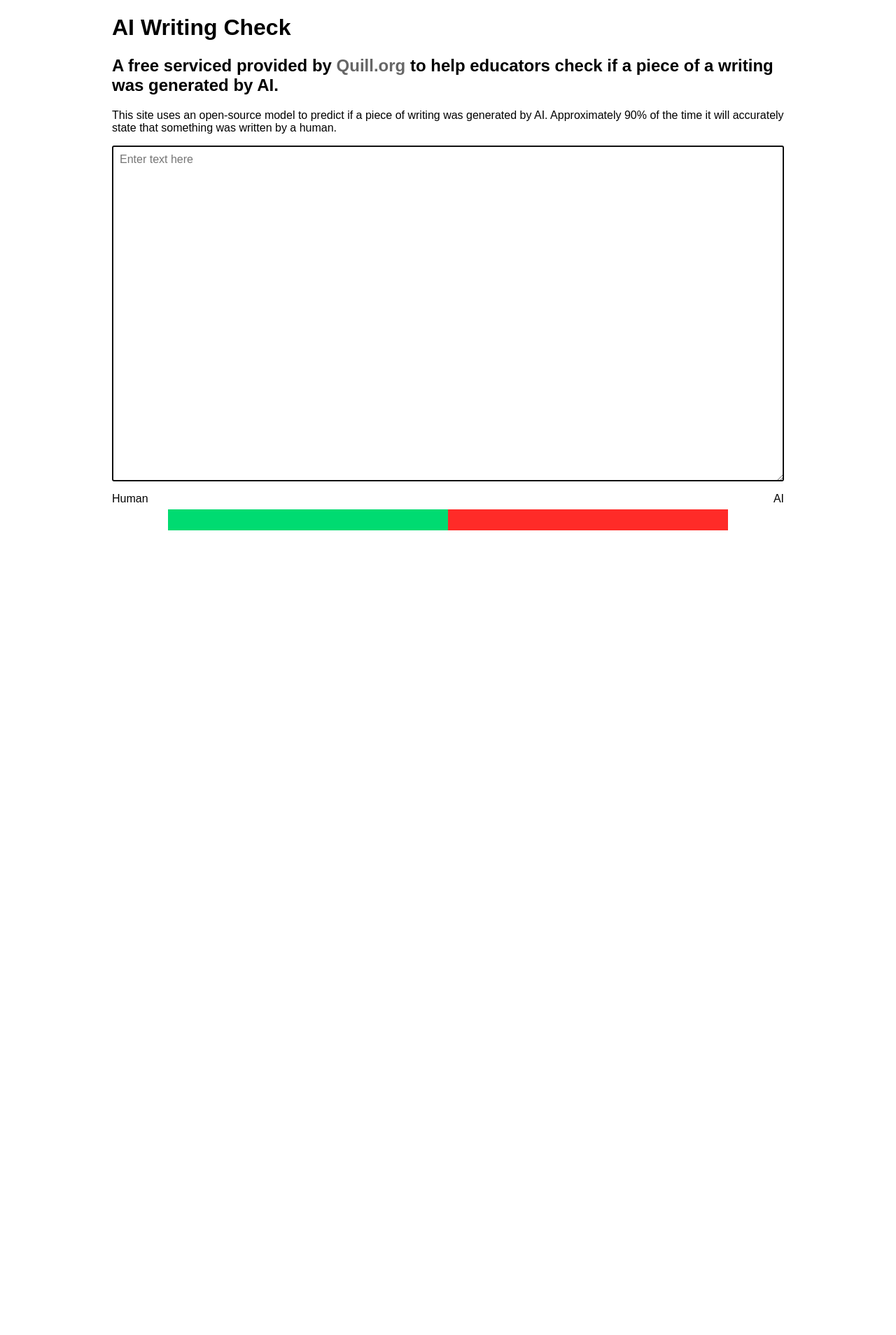
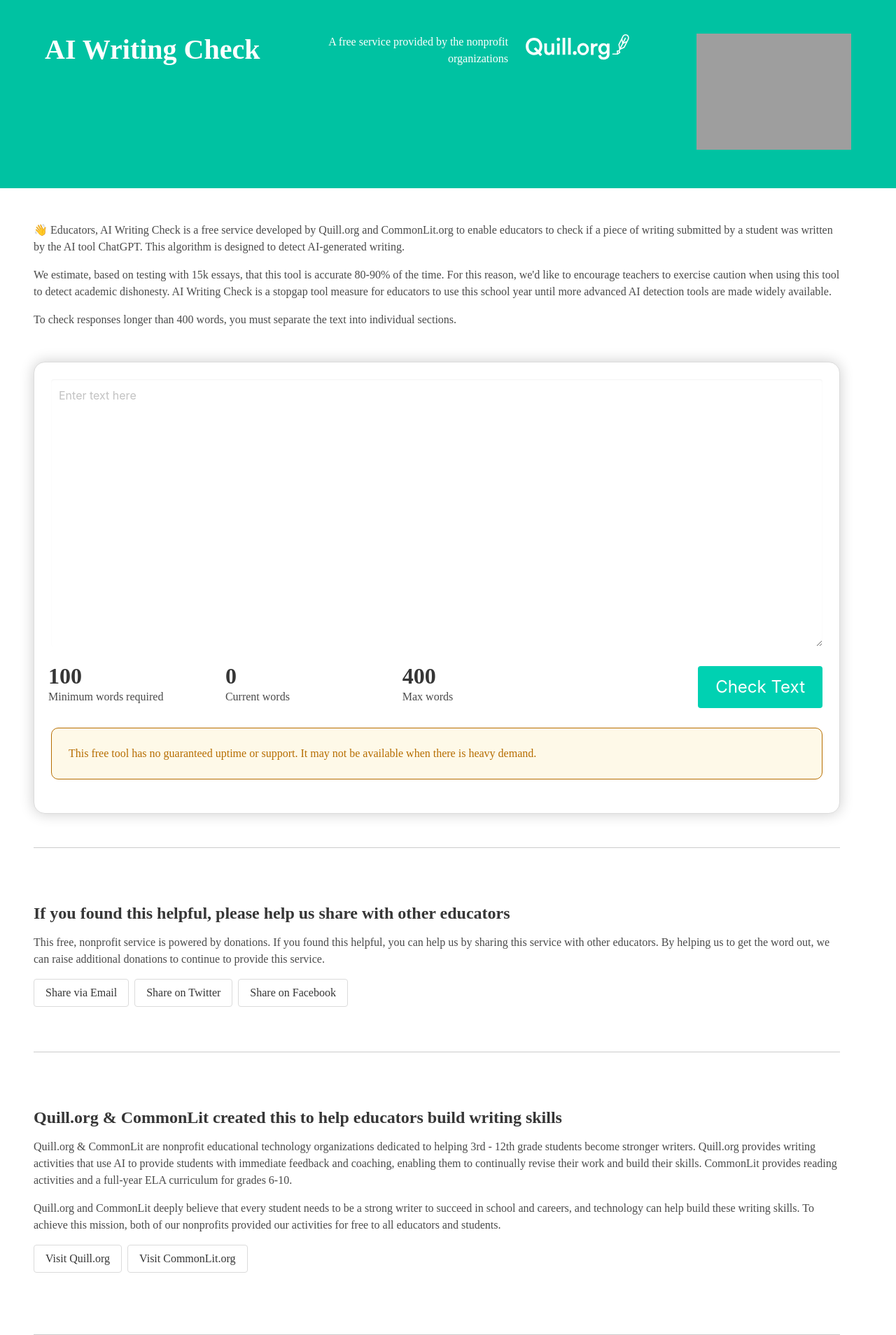
Before and after one commit to empirical-org/AI-Writing-Check, a Flask app: page / in a window 1280 px wide. Shown: the top 1908 px of the page at 70% size. Before the commit the page ends 758 px from the top, so only its background shows below. Run offline with Flask 2, Linux system fonts and the light colour scheme; grey boxes are pictures that could not be loaded.

Commit message:
UI updates (#1)
* Move current index to other page.

* Initial html

* Add some more style.

* Reasonably accurate layout.

* Add icon and links

* Add message boxes.

* Point to blank script.

* Add basic javascript for validating input.

* Add todos for Monday.

* Add missing div.

* Working version of hitting endpoint and show/hide (token redacted).

* Remove comments.

* Point to classify endpoint.

```diff
--- a/app/static/script.js
+++ b/app/static/script.js
@@ -2,6 +2,128 @@
 
 window.addEventListener('load', function () {
 
-  console.log("Hello World!");
+  const textBox = document.getElementById('js-textBox');
+  const form = document.getElementById('js-form');
+  const submitButton = document.getElementById('js-submitButton');
+  const wordCountField = document.getElementById('js-wordCount');
+  const countersBox = document.getElementById('js-counters');
 
+  const feedbackBoxes = document.getElementsByClassName("js-feedback");
+  const warningBox = document.getElementById('js-warning');
+  const processingBox = document.getElementById('js-processing');
+  const humanBox = document.getElementById('js-human');
+  const aiBox = document.getElementById('js-ai');
+
+  const minWords = 5;
+  const maxWords = 400;
+  const endpoint = '/classify'
+  const errorClass = 'errorBox';
+  const validClass = 'validBox';
+  const hideClass = 'hide';
+  const humanLabel = 'Real';
+  const aiLabel = 'Fake';
+
+  form.addEventListener('submit', handleSubmit);
+  textBox.addEventListener('input', handleTyping);
+
+  function handleSubmit(event) {
+    event.preventDefault();
+
+    const count = wordCount();
+
+    if (!countValid(count)) {
+      markInvalid();
+      return
+    }
+
+    markValid();
+
+    console.log('Submit form');
+
+    showBox(processingBox);
+    fetchAndUpdate(textBox.value);
+  }
+
+  function handleTyping(event) {
+
+    const count = wordCount();
+
+    wordCountField.innerHTML = count;
+
+    if (count >= maxWords) {
+      markInvalid()
+      return;
+    }
+
+    if (countValid(count)) {
+      markValid();
+      return;
+    }
+  }
+
+  function countValid(count) {
+    return (count >= minWords || count >= maxWords);
+  }
+
+  function wordCount() {
+    return textBox.value.split(" ").length;
+  }
+
+  function markValid() {
+    countersBox.classList.remove(errorClass);
+    countersBox.classList.add(validClass);
+    submitButton.disabled = false;
+  }
+
+  function markInvalid() {
+    countersBox.classList.add(errorClass);
+    countersBox.classList.remove(validClass);
+    submitButton.disabled = true;
+  }
+
+  function fetchAndUpdate(words) {
+    postData(endpoint, { "instances": [{"data": words}]})
+      .then((data) => {
+        console.log(data); // JSON data parsed by `data.json()` call
+        const result = data.predictions[0];
+        const label = result.label;
+
+        if (label == humanLabel) {
+          showBox(humanBox);
+        }
+
+        if (label == aiLabel) {
+          showBox(aiBox);
+        }
+      })
+      .catch((error) => {
+        console.log(error);
+      });
+  }
+
+  function hideAllBoxes() {
+    Array.from(feedbackBoxes).forEach((el) => {
+      el.classList.add(hideClass);
+    })
+  }
+
+  function showBox(box) {
+    hideAllBoxes();
+    box.classList.remove(hideClass)
+  }
+
+  async function postData(url = '', data = {}) {
+    const token = ""
+    const response = await fetch(url, {
+      method: 'POST',
+      headers: {
+        'Content-Type': 'application/json',
+        'Authorization': `Bearer ${token}`,
+      },
+      redirect: 'follow',
+      referrerPolicy: 'no-referrer',
+      body: JSON.stringify(data)
+    });
+    return response.json(); // parses JSON response into native JavaScript objects
+  }
 });
--- /dev/null
+++ b/app/static/style.css
@@ -0,0 +1,98 @@
+body {
+  font-family: 'Adelle Sans';
+}
+
+section {
+  padding: 80px 0 40px;
+  border-top: 1px solid #ccc;
+}
+
+button {
+  border
+}
+
+header {
+  background: #00C2A2;
+}
+.white-text {
+  color: #fff;
+}
+
+.white-bar {
+  vertical-align: center;
+  font-size: 36px;
+  color: white;
+  padding-left: 5px;
+  padding-right: 5px;
+}
+
+.hide {
+  display: none;
+}
+
+.textarea {
+  border: none;
+}
+.errorBox {
+  color: rgba(235, 79, 71, 1);
+  background-color: rgba(235, 79, 71, 0.1);
+  border: 1px solid rgba(235, 79, 71, 0.54);
+}
+
+.errorBox .title {
+  color: rgba(235, 79, 71, 1);
+}
+
+.validBox {
+  border: 1px solid rgba(0, 194, 162, 1);
+  color: rgba(0, 194, 162, 1);
+  background-color: rgba(0, 194, 162, 0.1);
+}
+
+.validBox .title {
+  color: rgba(0, 194, 162, 1);
+}
+
+.form-section {
+  background: #FFFFFF;
+  border: 1px solid #DCDCDC;
+  box-shadow: 0px 0px 20px rgba(0, 0, 0, 0.2);
+  border-radius: 16px;
+}
+footer {
+  background-color: #fff;
+}
+footer a {
+  display: inline;
+  margin-left: 30px;
+  color: #363636;
+}
+
+.counters {
+  border-radius: 10px;
+}
+
+.processing {
+  border-radius: 10px;
+  background-color: rgba(156, 156, 156, 0.1);
+  border: 1px solid #BBBBBB;
+}
+.human {
+  border: 1px solid rgba(0, 194, 162, 1);
+  border-radius: 10px;
+  color: rgba(0, 194, 162, 1);
+  background-color: rgba(0, 194, 162, 0.1);
+}
+.human h3 {
+  color: rgba(0, 194, 162, 1);
+}
+.ai, .warning {
+  border: 1px solid rgba(182, 109, 0, 1);
+  border-radius: 10px;
+  color: rgba(182, 109, 0, 1);
+  background-color: rgba(253, 241, 198, 0.4);
+}
+
+.ai h3 {
+  color: rgba(182, 109, 0, 1);
+}
--- a/app/templates/index.html
+++ b/app/templates/index.html
@@ -1,176 +1,161 @@
-
-<!doctype html>
+<!DOCTYPE html>
 <html>
 <head>
-<title>AI Writing Check</title>
-<meta charset="utf-8">
-<style type="text/css">
-* {
-    box-sizing: border-box;
-}
-
-body {
-    font-family: sans-serif;
-    margin: 0;
-}
-
-a {
-    text-decoration: none;
-    color: #666;
-}
-
-a:hover {
-    text-decoration: underline;
-}
-
-#container {
-    margin: auto;
-    width: 960px;
-}
-
-#textbox {
-    font-family: sans-serif;
-    font-size: 12pt;
-    width: 100%;
-    height: 480px;
-    padding: 10px 10px;
-    line-height: 1.2f;
-}
-
-.bar-row {
-    height: 30px;
-}
-#real-percentage {
-    width: 80px;
-    vertical-align: top;
-}
-#bar-container {
-    width: 800px;
-    background-color: #ff2b28;
-    line-height: 0.5;
-    position:relative;
-    top:6px;
-}
-#fake-percentage {
-    width: 80px;
-    vertical-align: top;
-}
-#bar {
-    display: inline-block;
-    height: 30px;
-    background-color: #00db71;
-}
-em {
-    font-family: monospace;
-    font-style: normal;
-}
-</style>
+  <meta charset="utf-8">
+  <meta name="viewport" content="width=device-width, initial-scale=1">
+  <title>AI Writing Check</title>
+  <link rel="shortcut icon" type="image/x-icon" href="favicon.ico">
+  <link rel="stylesheet" href="https://cdn.jsdelivr.net/npm/bulma@0.9.4/css/bulma.min.css">
+  <link rel="stylesheet" href="../static/style.css">
 </head>
 <body>
-<div id="container">
-    <h1>AI Writing Check</h1>
-    <h2>A free serviced provided by <a href="https://quill.org">Quill.org</a> to help educators check if a piece of a writing was generated by AI.</h2>
-    <p>
-        This site uses an open-source model to predict if a piece of writing was generated by AI.
-        Approximately 90% of the time it will accurately state that something was written by a human.
-    </p>
-    <textarea id="textbox" placeholder="Enter text here"></textarea>
-    <div><table cellspacing="0" cellpadding="0">
-        <tr class="bar-row" style="vertical-align: bottom;">
-            <td style="text-align: left;">Human</td>
-            <td id="message" style="text-align: center;"></td>
-            <td style="text-align: right;">AI</td>
-        </tr>
-        <tr class="bar-row">
-            <td id="real-percentage" style="text-align: left; vertical-align: bottom;"></td>
-            <td id="bar-container"><div id="bar" style="width: 50%;"></div></td>
-            <td id="fake-percentage" style="text-align: right; vertical-align: bottom;"></td>
-        </tr>
-    </table></div>
-    <p id='feedback'>
-    </p>
-    <p id='input_text'>
-    </p>
-</div>
-<script>
-let textbox = document.getElementById('textbox');
-let last_submit = null;
+  <header class='green py-6'>
+    <div class='container'>
+      <div class='columns'>
+        <div class="column is-4">
+          <div class='title is-2 white-text'>AI Writing Check</div>
+        </div>
+        <div class='column is-3 white-text has-text-right content has-text-left-mobile'>
+          <p>A free service provided
+          by the nonprofit organizations
+          <p>
+        </div>
+        <div class='column'>
+          <img src="../static/images/quill.svg" alt="Quill.org logo">
+        </div>
+        <div class='column'>
+          <img src="../static/images/common_lit.svg" alt="CommonLit logo">
+        </div>
+      </div>
+    </div>
+  </header>
+  <main class='container m-6'>
+    <div class='content my-6'>
+      <p>👋 Educators, AI Writing Check is a free service developed by Quill.org and CommonLit.org to enable educators to check if a piece of writing submitted by a student was written by the AI tool ChatGPT. This algorithm is designed to detect AI-generated writing. </p>
 
-let real_percentage = document.getElementById('real-percentage');
-let fake_percentage = document.getElementById('fake-percentage');
-let bar = document.getElementById('bar');
-let message = document.getElementById('message');
-let feedback = document.getElementById('feedback')
+      <p>We estimate, based on testing with 15k essays, that this tool is accurate 80-90% of the time. For this reason, we'd like to encourage teachers to exercise caution when using this tool to detect academic dishonesty. AI Writing Check is a stopgap tool measure for educators to use this school year until more advanced AI detection tools are made widely available. </p>
 
-function update_graph(result) {
-    if (result === null) {
-        real_percentage.innerHTML = '';
-        fake_percentage.innerHTML = '';
-        bar.style.width = '50%';
-        message.innerHTML = '';
-        feedback.innerHTML = '';
-        input_text.inputText = '';
-    } else {
-        let percentage = result['score']
-        let label = result['label']
-        if (label == 'Fake') {
-            percentage = 1-percentage;
-            message.innerHTML = 'This text was likely written by AI.';
-        }
-        else {
-            message.innerHTML = 'This text was likely written by a human.';
-        }
+      <p>To check responses longer than 400 words, you must separate the text into individual sections.</p>
+    </div>
+    <div class='form-section p-5 mb-6'>
+      <form id="js-form">
+      <textarea id="js-textBox" class='textarea' placeholder='Enter text here' rows=15></textarea>
+      <div class='columns mt-4'>
+        <div class='column is-two-thirds p-2'>
+          <div id="js-counters" class='columns counters'>
+            <div class='column'>
+              <div class='title mb-0'>100</div>
+              <div class='description'>Minimum words required</div>
+            </div>
+            <div class='column'>
+              <div id="js-wordCount" class='title mb-0'>0</div>
+              <div class='description'>Current words</div>
+            </div>
+            <div class='column max-words'>
+              <div class='title mb-0'>400</div>
+              <div class='description'>Max words</div>
+            </div>
+          </div>
+        </div>
 
-        if (result['tokens'] < 512) {
-            feedback.innerHTML = 'The model looked at the full text.'
-        }
-        else {
-            feedback.innerHTML = 'The text was too long for the model to process. It looked at the following part: <br/><br/>' + result['text'];
-        }
+        <div class='column is-one-third '>
+          <input type="submit" id="js-submitButton" class='button is-primary is-large is-pulled-right' value="Check Text"
+          />
+        </div>
+        </form>
+      </div>
+      <div class='columns mt-4'>
+        <div class='column js-feedbacks'>
+          <div id="js-warning" class="js-feedback p-5 warning content">
+            <p>This free tool has no guaranteed uptime or support. It may not be available when there is heavy demand.</p>
+          </div>
+          <div id="js-processing" class="js-feedback p-5 processing content hide">
+            <h3 class='title'>
+              Processing...
+            </h3>
+            <p>Your submission is in the queue. The system processes one text every two seconds, meaning that it can take minutes when there is heavy demand.</p>
+          </div>
+        <div id="js-human" class="js-feedback p-5 human content hide">
+          <h3 class='title'>
+            AI Prediction: Text Written by Human
+          </h3>
 
-        real_percentage.innerHTML = (100 * percentage).toFixed(2) + '%';
-        fake_percentage.innerHTML = (100 * (1 - percentage)).toFixed(2) + '%';
-        bar.style.width = (100 * percentage).toFixed(2) + '%';
-    }
-}
+          <p>This system is approximately 80% to 90% accurate. <b>This means that for every ten pieces of writing generated by AI, one or two pieces will be mistakenly flagged as written by a human.</b></p>
 
-textbox.oninput = () => {
-    if (last_submit) {
-        clearTimeout(last_submit);
-    }
-    if (textbox.value.length === 0) {
-        update_graph(null);
-        return;
-    }
-    message.innerText = 'Predicting ...';
-    last_submit = setTimeout(() => {
-        let req = new XMLHttpRequest();
-        if (textbox.value.length === 0) {
-            update_graph(null);
-            return;
-        }
-        <!-- req.open('POST', 'https://us-central1-aiplatform.googleapis.com/v1/projects/591989095106/locations/us-central1/endpoints/8380657946815627264:predict'); -->
-        req.open('POST', '/classify');
-        <!-- req.setRequestHeader("Authorization", "Bearer " + token) -->
-        req.setRequestHeader("Content-Type", "application/json;charset=UTF-8");
-        req.onreadystatechange = () => {
-            if (req.readyState !== 4) return;
-            if (req.status !== 200) throw new Error("HTTP status: " + req.status + " " + req.responseText);
-            let result = JSON.parse(req.responseText);
-            console.log(result)
-            update_graph(result);
-        };
-        <!-- let params = JSON.stringify({ "instances": [{"mimeType": "text/plain", "content": textbox.value}]}); -->
-        let params = JSON.stringify({ "instances": [{"data": textbox.value}]});
-        console.log(params);
-        req.send(params);
-    }, 1000);
+          <p><b>Educators, take note:</b> Students can trick any AI detection system by generating a text with AI and then rewriting or rephrasing the text so that it is not detected by this system.</p>
 
-};
+          <p>Please exercise caution when using this information to identify instances of academic dishonesty.</p>
+        </div>
+          <div id="js-ai" class="js-feedback p-5 ai content hide">
+          <h3 class='title'>
+            AI Prediction: Text Written by AI
+          </h3>
 
-window.addEventListener('DOMContentLoaded', () => {
-    textbox.focus();
-});
-</script>
+          <p>This system is approximately 80% to 90% accurate. <b>This means that for every ten pieces of writing created by humans, one or two pieces will be mistakenly flagged as generated by AI.</b></p>
+
+          <p>Please exercise caution when using this information to identify instances of academic dishonesty.</p>
+        </div>
+      </div>
+    </div>
+    </div>
+    <section class='content mt-6'>
+      <h3>
+        If you found this helpful, please help us share with other educators
+      </h3>
+
+        <p>This free, nonprofit service is powered by donations. If you found this helpful, you can help us by sharing this service with other educators.
+        By helping us to get the word out, we can raise additional donations to continue to provide this service.</p>
+
+      <p class='buttons'>
+        <a href="mailto:?subject=This tool checks for AI writing &body=Check out AIWritingCheck.org" class='button' target="_blank" rel="noopener noreferrer">Share via Email</a>
+        <a href="https://twitter.com/intent/tweet?text= Tell%20%40Quill_org%20%40CommonLit%20-%20was%20AI%20Writing%20Check%20helpful%3F" class='button'>Share on Twitter</a>
+        <a href="https://www.facebook.com/sharer/sharer.php?u=aiwritingcheck.org" class='button'>Share on Facebook</a>
+      </p>
+    </section>
+
+    <section class='content'>
+      <h3>
+        Quill.org & CommonLit created this to help educators build writing skills
+      </h3>
+
+        <p>Quill.org & CommonLit are nonprofit educational technology organizations dedicated to helping 3rd - 12th grade students become stronger writers. Quill.org provides writing activities that use AI to provide students with immediate feedback and coaching, enabling them to continually revise their work and build their skills. CommonLit provides reading activities and a full-year ELA curriculum for grades 6-10.</p>
+
+        <p>Quill.org and CommonLit deeply believe that every student needs to be a strong writer to succeed in school and careers, and technology can help build these writing skills. To achieve this mission, both of our nonprofits provided our activities for free to all educators and students.</p>
+
+      <p class='buttons'>
+        <a href="https://www.quill.org/" class='button'>Visit Quill.org</a>
+        <a href="https://www.commonlit.org/" class='button'>Visit CommonLit.org</a>
+      <p>
+    </section>
+    <section class='content'>
+      <h3>
+        Funders, technologists, and journalists, support our mission to build writing skills for millions of underserved students
+      </h3>
+
+        <p>As nonprofit, open-source organizations, we are funded by donors who support our missions to build reading, writing, and critical thinking skills. Technologists support Quill.org and CommonLit's open source initiatives. Journalists, reach out to learn more about our impact on students.</p>
+        <ul>
+          <li>Nonprofit foundations, reach out to learn more about our organizations impact underserved students</li>
+          <li>Technologists, reach out to us if you are interested in contributing to our open-source projects.</li>
+          <li>Journalists, reach out to us to learn more about how Quill & CommonLit help millions of students across the United States.</li>
+          <li>Educators, reach out to share your feedback and learn more about our educational tools.</li>
+        </ul>
+
+      <p class='buttons'>
+        <a href="https://docs.google.com/forms/d/e/1FAIpQLSdaUkvOD0pVV4mboJGs77MNpm1d7lS6c5TQewUJf3b6oE7nfg/viewform" class='button'>Reach Out - Contact Us</a>
+      </p>
+    </section>
+  </main>
+  <footer class='footer'>
+    <div class='container content'>
+      <span class='copyright is-5'>&copy; 2023 Empirical Resolution Inc.</span>
+      <a href="https://www.quill.org/tos">Terms</a>
+      <a href="https://www.quill.org/privacy">Privacy</a>
+      <a href="https://www.quill.org/">Visit Quill.org</a>
+      <a href="https://www.commonlit.org/">Visit CommonLit.org</a>
+
+      <p class="mt-5">AIWritingCheck.org is provided by the 501(c)3 nonprofit Empirical Resolution Inc. (Quill.org) and built with support from CommonLit.</p>
+    </div>
+  </footer>
+  <script type="text/javascript" src="../static/script.js"></script>
 </body>
 </html>
```
Also changed, not shown: app/templates/index_old.html (added, +176 -0 lines), app/static/images/common_lit.svg (added), app/static/images/quill.svg (added), app/templates/favicon.ico (added).
